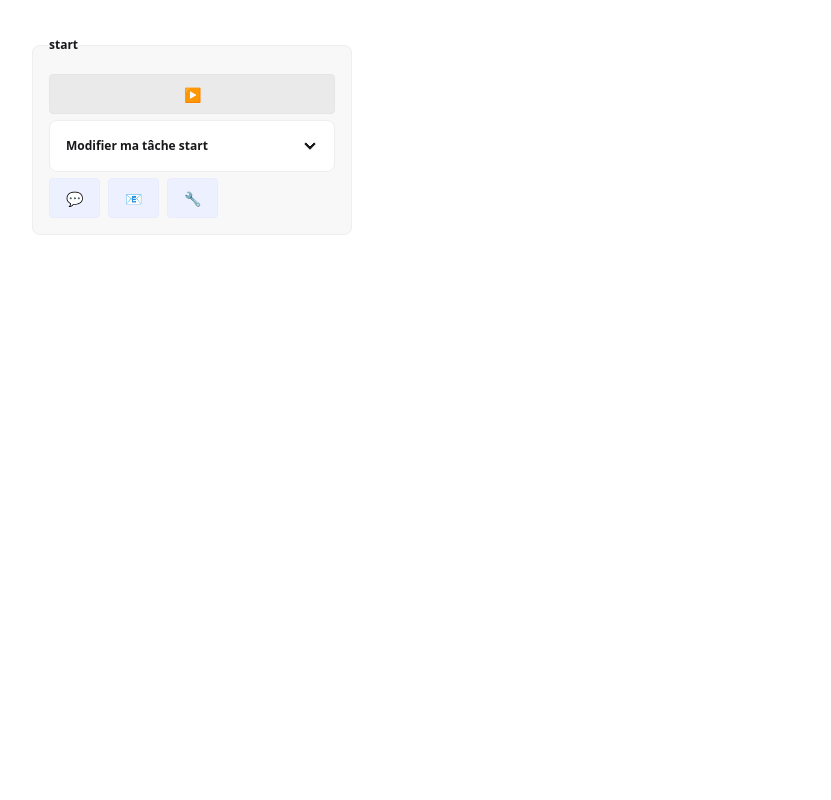
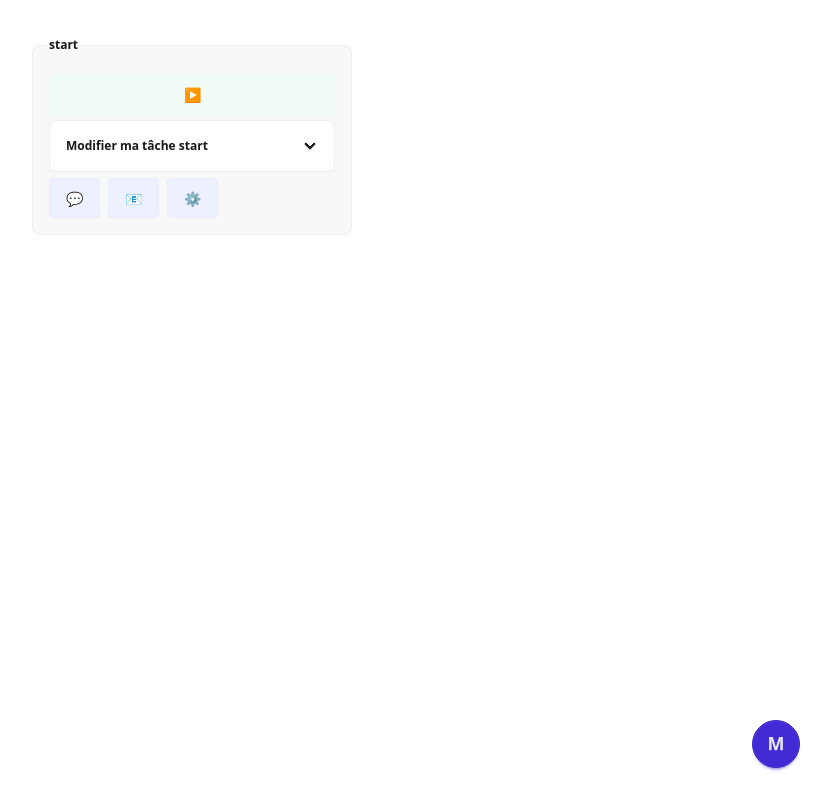
Before and after one commit to Nemetar/marketing-scenario, a Vue app: page / in a window 1280 px wide. Shown: the whole page, without its empty margins (448-1279 px from the left). Built offline with nearby package versions, Linux system fonts and the light colour scheme; the HTML template or start-up script is replaced by a standard one.

Commit message:
[+] improve simulation, add logs drawer and FAB for export,run,logs

```diff
--- a/src/App.vue
+++ b/src/App.vue
@@ -1,13 +1,25 @@
 <script setup lang="ts">
-import TaskNode from './components/nodes/TaskNode.vue';
+import TaskNode from '@/components/nodes/TaskNode.vue';
+import LogsDrawer from '@/components/drawers/LogsDrawer.vue';
+import FlowerMenu from './components/fab/FlowerMenu.vue';
+
 import { useTasksStore } from './stores/tasks.store';
-const { tasksFlow } = useTasksStore();
+import { useLogsStore } from './stores/logs.store';
+import { useTasks } from './composables/tasks.composable';
+
+const tasksStore = useTasksStore();
+const logsStore = useLogsStore();
+const { exportTasksFlow } = useTasks();
+
 </script>
 
 <template>
-  <div class="p-4 min-w-screen min-h-screen w-fit">
-    <TaskNode v-model:parent="tasksFlow" v-model:task="tasksFlow" />
-  </div>
+  <LogsDrawer :logs="logsStore.logs" :clearLogs="logsStore.clearLogs">
+    <TaskNode v-model:parent="tasksStore.tasksFlow" v-model:task="tasksStore.tasksFlow" />
+    <FlowerMenu :clearLogs="logsStore.clearLogs" :tasksFlow="tasksStore.tasksFlow"
+      :runSimulation="tasksStore.runTaskFlowSimulation" :exportFlow="exportTasksFlow" />
+  </LogsDrawer>
 </template>
 
+
 <style scoped></style>
--- a/src/components/buttons/BaseButton.vue
+++ b/src/components/buttons/BaseButton.vue
@@ -6,7 +6,7 @@ defineProps<{
 </script>
 
 <template>
-  <button class="tooltip btn btn-soft" :class="`btn-${color}`" :data-tip="tooltip">
+  <label class="tooltip btn btn-soft" :class="`btn-${color}`" :data-tip="tooltip">
     <slot></slot>
-  </button>
+  </label>
 </template>
--- a/src/components/cards/TaskCard.vue
+++ b/src/components/cards/TaskCard.vue
@@ -23,7 +23,9 @@ const { status } = useLogsStore();
         {{ getTaskStatusIcon(status[task.id])?.icon }}
       </span>
 
-      <BaseButton v-if="isStartTask(task)" @click="runTaskFlowSimulation" tooltip="lancer" color="success">▶️
+      <BaseButton v-if="isStartTask(task)" @click="runTaskFlowSimulation" tooltip="lancer" color="success"
+        for="logs-drawer">
+        ▶️
       </BaseButton>
 
       <component v-if="getTaskFormComponent(task.type)" :is="getTaskFormComponent(task.type)" v-model:task="task" />
--- /dev/null
+++ b/src/components/drawers/LogsDrawer.vue
@@ -0,0 +1,38 @@
+<script setup lang="ts">
+defineProps<{
+  logs: string[];
+  clearLogs: () => void;
+}>();
+</script>
+
+<template>
+  <div class="drawer drawer-end h-screen w-screen">
+    <input id="logs-drawer" type="checkbox" class="drawer-toggle" />
+
+    <div class="drawer-content h-full min-w-full w-fit p-4">
+      <slot></slot>
+    </div>
+
+    <div class="drawer-side">
+      <label for="logs-drawer" class="drawer-overlay"></label>
+
+      <div class="menu p-4 w-96 min-h-full bg-base-200 text-base-content flex flex-col">
+        <div class="flex items-center justify-between mb-4">
+          <h2 class="text-xl font-bold">📜 Journal d'exécution</h2>
+          <button class="btn btn-sm btn-error text-black" @click="clearLogs">🧹 Vider</button>
+        </div>
+
+        <ul class="steps steps-vertical w-full">
+          <li v-for="(log, i) in logs" :key="i" class="step" :class="{
+            'step-info': log.startsWith('▶️'),
+            'step-success': log.startsWith('✅'),
+            'step-error': log.startsWith('❌'),
+            'step-neutral': !log.startsWith('✅') && !log.startsWith('❌') && !log.startsWith('▶️')
+          }">
+            <span class="text-sm font-mono">{{ log }}</span>
+          </li>
+        </ul>
+      </div>
+    </div>
+  </div>
+</template>
--- /dev/null
+++ b/src/components/fab/FlowerMenu.vue
@@ -0,0 +1,44 @@
+<script setup lang="ts">
+import type { Task } from '@/models/tasks.model';
+
+defineProps<{
+  clearLogs: () => void;
+  tasksFlow: Task;
+  runSimulation: () => void;
+  exportFlow: (tasksFlow: Task) => void;
+}>();
+</script>
+
+<template>
+  <div class="fixed bottom-8 right-8 fab fab-flower">
+    <div tabindex="0" role="button" class="btn btn-lg btn-primary btn-circle">M</div>
+
+    <button class="fab-main-action btn btn-circle btn-lg btn-success">
+      M
+    </button>
+
+    <div class="tooltip tooltip-left" data-tip="Lancer simulation">
+      <label for="logs-drawer" class="btn btn-lg btn-circle btn-accent" @click="runSimulation">
+        ▶️
+      </label>
+    </div>
+
+    <div class="tooltip tooltip-left" data-tip="Voir les logs">
+      <label for="logs-drawer" class="btn btn-lg btn-circle btn-primary">
+        📜
+      </label>
+    </div>
+
+    <div class="tooltip tooltip-left" data-tip="Vider logs">
+      <button class="btn btn-lg btn-circle btn-error" @click="clearLogs">
+        🧹
+      </button>
+    </div>
+
+    <div class="tooltip tooltip-left" data-tip="Exporter en JSON">
+      <button class="btn btn-lg btn-circle btn-secondary" @click="exportFlow(tasksFlow)">
+        💾
+      </button>
+    </div>
+  </div>
+</template>
--- a/src/components/forms/CustomForm.vue
+++ b/src/components/forms/CustomForm.vue
@@ -13,7 +13,9 @@
         <legend class="fieldset-legend">Configuration</legend>
         <p>Une tâche personnalisée permet de regrouper plusieurs tâches (email, sms...)</p>
       </div>
+
       <BaseForm v-model:task=task />
+
       <div v-for="(customTask, index) in task.customTasks" :key="customTask.id" class="flex flex-col gap-1">
         <component v-if="getTaskFormComponent(customTask.type)" :is="getTaskFormComponent(customTask.type)"
           v-model:task="task.customTasks[index]" />
@@ -22,6 +24,7 @@
           supprimer
         </span>
       </div>
+
       <div class="flex gap-2">
         <button class="btn btn-soft btn-primary btn-sm flex-1" @click="task.customTasks.push(createTask('email'))">
           Ajouter Email
--- a/src/components/nodes/TaskNode.vue
+++ b/src/components/nodes/TaskNode.vue
@@ -13,7 +13,7 @@ const { hasSubtasks } = useTasks();
 <template>
   <div class="flex flex-col items-center gap-6 relative">
     <TaskCard v-model:task="task" v-model:parent="parent" />
-    <div v-if="hasSubtasks(task)" class="flex justify-center gap-8 w-full relative">
+    <div v-if="hasSubtasks(task)" class="flex justify-center gap-25 w-fit relative">
       <div class="absolute top-0 left-0 right-0 h-px bg-gray-400" id="horizontal-line"></div>
       <div v-for="(subTask, index) in task.subTasks" :key="subTask.id" class="flex flex-col items-center relative">
         <div class="absolute top-0 h-6 w-px bg-gray-400" id="vertical-line"></div>
--- a/src/composables/simulation.composable.ts
+++ b/src/composables/simulation.composable.ts
@@ -11,7 +11,7 @@ import type {
 export const useSimulation = () => {
   const simulateStart = async (task: StartTask, logs: LogsStore) => {
     logs.setStatus(task.id, 'running');
-    logs.addLog(`🚀 Start: ${task.name}`);
+    logs.addLog(`🚀 ${task.name}`);
 
     await new Promise((resolve) => setTimeout(resolve, 800));
 
@@ -21,27 +21,25 @@ export const useSimulation = () => {
 
   const simulateSms = async (task: SmsTask, logs: LogsStore) => {
     logs.setStatus(task.id, 'running');
-    logs.addLog(`💬 SMS: ${task.name}`);
 
     await new Promise((resolve) => setTimeout(resolve, 800));
 
     logs.setStatus(task.id, 'success');
-    logs.addLog(`✅ SMS ${task.name}`);
+    logs.addLog(`✅ ${task.name}`);
 
     return true;
   };
 
   const simulateEmail = async (task: EmailTask, logs: LogsStore) => {
     logs.setStatus(task.id, 'running');
-    logs.addLog(`📧 Email: ${task.name}`);
 
     await new Promise((resolve) => setTimeout(resolve, 800));
 
-    const ok = Math.random() < 0.5;
-    logs.setStatus(task.id, ok ? 'success' : 'failure');
-    logs.addLog(`${ok ? '✅' : '❌'} Email ${task.name}`);
+    const success = Math.random() > 0.5;
+    logs.addLog(`${success ? '✅' : '❌'} ${task.name}`);
+    logs.setStatus(task.id, success ? 'success' : 'failure');
 
-    return ok;
+    return success;
   };
 
   const simulateCustom = async (task: CustomTask, logs: LogsStore) => {
@@ -51,8 +49,6 @@ export const useSimulation = () => {
     await Promise.all(task.customTasks.map((customTask) => simulateTask(customTask, logs)));
 
     logs.setStatus(task.id, 'success');
-    logs.addLog(`✅ Custom ${task.name}`);
-
     return true;
   };
 
--- a/src/composables/tasks.composable.ts
+++ b/src/composables/tasks.composable.ts
@@ -90,7 +90,7 @@ export const useTasks = () => {
       start: '🚀',
       sms: '💬',
       email: '📧',
-      custom: '🔧',
+      custom: '⚙️',
       end: '🏁',
       onSuccess: '✅',
       onFailure: '❌',
@@ -110,7 +110,7 @@ export const useTasks = () => {
   const getTaskAuthorizedSubtasks = (task: Task) => {
     if (hasEndSubtask(task)) return [];
 
-    const commonTasks = ['sms', 'email', 'custom', 'end', 'onSuccess', 'onFailure'] as TaskType[];
+    const commonTasks = ['sms', 'email', 'custom', 'onSuccess', 'onFailure', 'end'] as TaskType[];
     const tasks: Record<TaskType, TaskType[]> = {
       start: ['sms', 'email', 'custom'],
       end: [],
@@ -138,6 +138,17 @@ export const useTasks = () => {
     return components[type] ?? null;
   };
 
+  const exportTasksFlow = (tasksFlow: Task) => {
+    const json = JSON.stringify(tasksFlow, null, 2);
+    const blob = new Blob([json], { type: 'application/json' });
+    const url = URL.createObjectURL(blob);
+    const a = document.createElement('a');
+    a.href = url;
+    a.download = 'flow.json';
+    a.click();
+    URL.revokeObjectURL(url);
+  };
+
   return {
     createTask,
     createSubtask,
@@ -152,5 +163,7 @@ export const useTasks = () => {
     getTaskStatusIcon,
     getTaskAuthorizedSubtasks,
     getTaskFormComponent,
+
+    exportTasksFlow,
   };
 };
```
